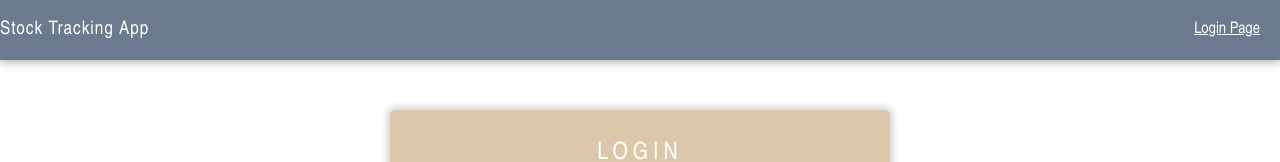
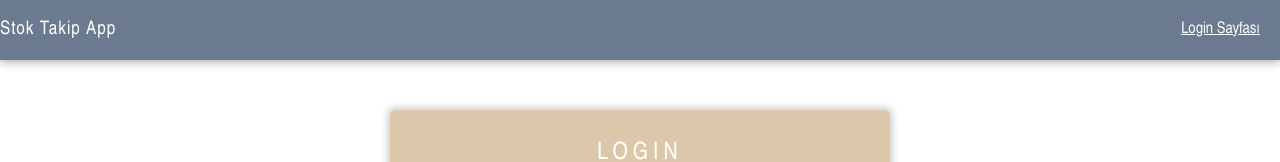
Before and after one commit to dincengincan/inventory-tracking-app, a React (Create React App) app: page /admin in a window 1280 px wide. Shown: the top 162 px of the page. Built offline with nearby package versions, Linux system fonts and the light colour scheme; no server answers.

Commit message:
Fix header items naming

```diff
--- a/src/components/Header.js
+++ b/src/components/Header.js
@@ -5,9 +5,9 @@ import '../App.css';
 
 const Header = () => (
   <div className="header">
-    <h3>Stock Tracking App</h3>
+    <h3>Stok Takip App</h3>
     <Link style={{ color: 'white', paddingRight: '20px' }} to="/">
-      Login Page
+      Login Sayfası
     </Link>
   </div>
 );
```
